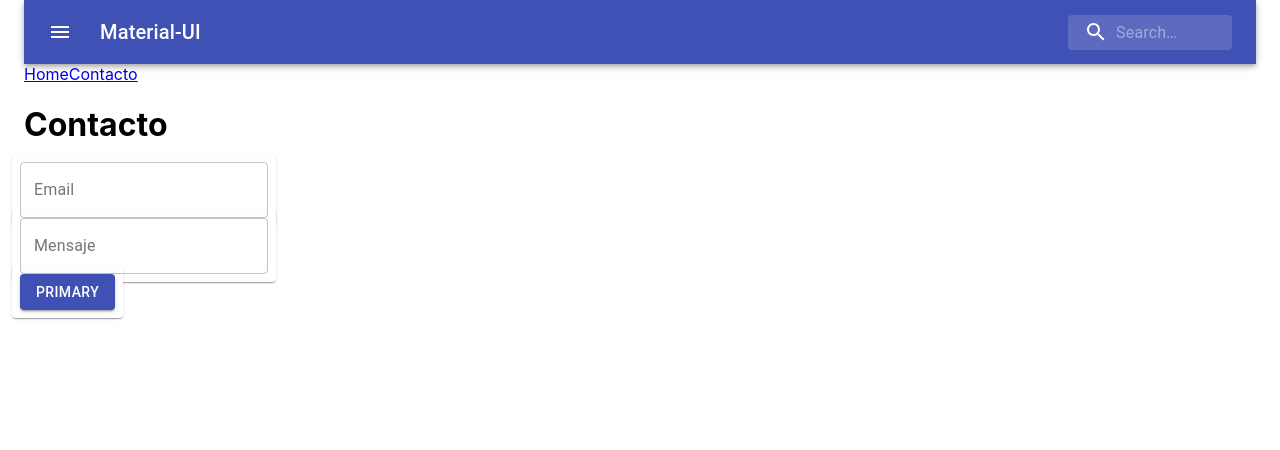
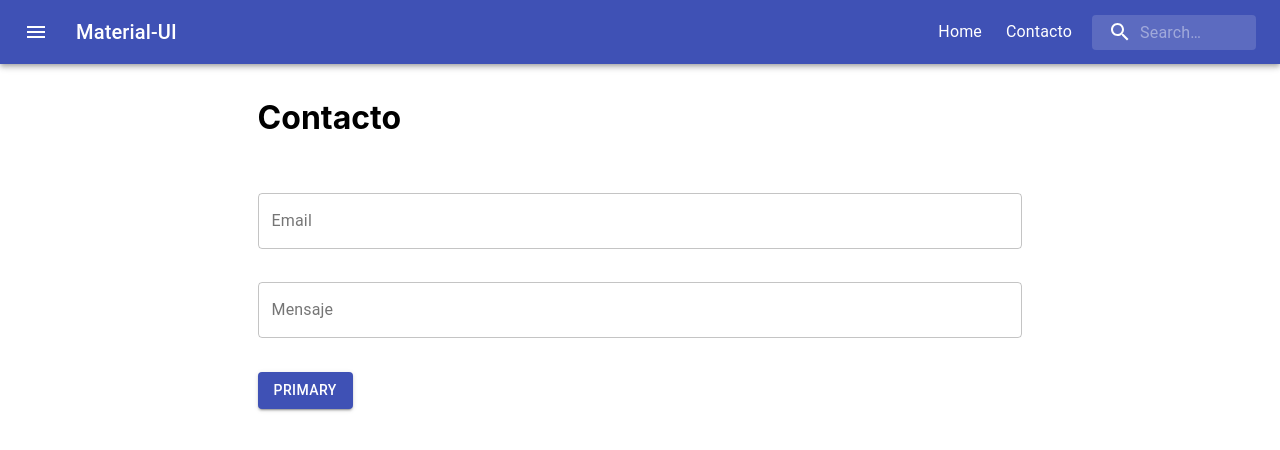
Before and after one commit to alezvi/it-master-proyecto-react, a React (Create React App) app: page /contacto in a window 1280 px wide. Shown: the top 450 px of the page. Built offline with nearby package versions, Linux system fonts and the light colour scheme.

Commit message:
clase 14

```diff
--- a/src/Appbar.js
+++ b/src/Appbar.js
@@ -7,6 +7,7 @@ import InputBase from '@material-ui/core/InputBase';
 import { fade, makeStyles } from '@material-ui/core/styles';
 import MenuIcon from '@material-ui/icons/Menu';
 import SearchIcon from '@material-ui/icons/Search';
+import {Link} from 'react-router-dom'
 
 const useStyles = makeStyles((theme) => ({
   root: {
@@ -61,6 +62,11 @@ const useStyles = makeStyles((theme) => ({
       },
     },
   },
+  link: {
+    color: 'white',
+    textDecoration: 'none',
+    padding: '0 12px',
+  }
 }));
 
 export default function SearchAppBar() {
@@ -81,6 +87,12 @@ export default function SearchAppBar() {
           <Typography className={classes.title} variant="h6" noWrap>
             Material-UI
           </Typography>
+          <Typography>
+            <Link to="/" className={classes.link}>Home</Link>
+          </Typography>
+          <Typography>
+            <Link to="/contacto" className={classes.link}>Contacto</Link>
+          </Typography>
           <div className={classes.search}>
             <div className={classes.searchIcon}>
               <SearchIcon />
--- a/src/Contact.js
+++ b/src/Contact.js
@@ -8,6 +8,8 @@ import { makeStyles } from '@material-ui/core/styles';
 const useStyles = makeStyles((theme) => ({
   root: {
     flexGrow: 1,
+    paddingLeft: theme.spacing(0),
+    paddingRight: theme.spacing(0),
   },
   paper: {
     padding: theme.spacing(1),
@@ -15,7 +17,11 @@ const useStyles = makeStyles((theme) => ({
     color: theme.palette.text.secondary,
   },
   grid: {
-      padding: '48px 0'
+      padding: '48px 0',
+      margin: '1% 20%',
+      [theme.breakpoints.down('sm')]: {
+        margin: '1% 3%',
+      }
   }
 }));
 
@@ -23,38 +29,29 @@ function Contact () {
     const classes = useStyles();
 
     return (
-        <Container>
+        <Container maxWidth="xl" className={classes.root}>
             <SearchAppBar />
 
             <Navbar />
 
-            <h1>Contacto</h1>
 
+            <Grid container spacing={1} direction="row" justify="center" alignItems="center">
+                <Grid item xs={12} spacing={3} className={classes.grid}>
+                    <h1>Contacto</h1>
+                </Grid>
 
-            <Grid container spacing={1}>
-                <Grid container item xs={12} spacing={3} className={classes.grid}>
-                    <Paper className={classes.paper}>
-                        <TextField label="Email" variant="outlined" />
-                    </Paper>
+                <Grid item xs={12} spacing={3} className={classes.grid}>
+                    <TextField fullWidth label="Email" variant="outlined" />
                 </Grid>
-                <Grid container item xs={12} spacing={3}>
-                    <Paper className={classes.paper}>
-                        <TextField label="Mensaje" variant="outlined" />
-                    </Paper>
+                <Grid item xs={12} spacing={3} className={classes.grid}>
+                    <TextField fullWidth label="Mensaje" variant="outlined" />
                 </Grid>
-                <Grid container item xs={12} spacing={3}>
-                    <Paper className={classes.paper}>
-                        <Button variant="contained" color="primary">
-                            Primary
-                        </Button>
-                    </Paper>
+                <Grid item xs={12} spacing={3} className={classes.grid}>
+                    <Button variant="contained" color="primary">
+                        Primary
+                    </Button>
                 </Grid>
             </Grid>
-
-            <form>
-            </form>
-
-
         </Container>
     )
 }
--- a/src/ItemsList.js
+++ b/src/ItemsList.js
@@ -25,7 +25,7 @@ function ItemsList() {
                         return <div className="App-item" key={dato.id}>
                         <img src={dato.image} />
 
-                        <Link >{dato.title}</Link>
+                        <Link to={`productos/${dato.id}`}>{dato.title}</Link>
                         </div>
                     })
                 }
--- a/src/Navbar.js
+++ b/src/Navbar.js
@@ -3,8 +3,6 @@ import {Link} from 'react-router-dom'
 function Navbar() {
     return (
       <div className="Navbar">
-        <Link to="/">Home</Link>
-        <Link to="/contacto">Contacto</Link>
       </div>
     )
 }
--- a/src/ProductDetail.js
+++ b/src/ProductDetail.js
@@ -7,7 +7,8 @@ function ProductDetail() {
     var [producto, setProducto] = useState({})
 
     useEffect(() => {
-        fetch('https://jsonplaceholder.typicode.com/posts/' + id).then(function (res) {
+        // API
+        fetch('http://localhost:3001/posts/' + id).then(function (res) {
             return res.json()
         }).then(function (item) {
             setProducto(item)
```
Also changed, not shown: src/posts.js (added, +36 -0 lines).
